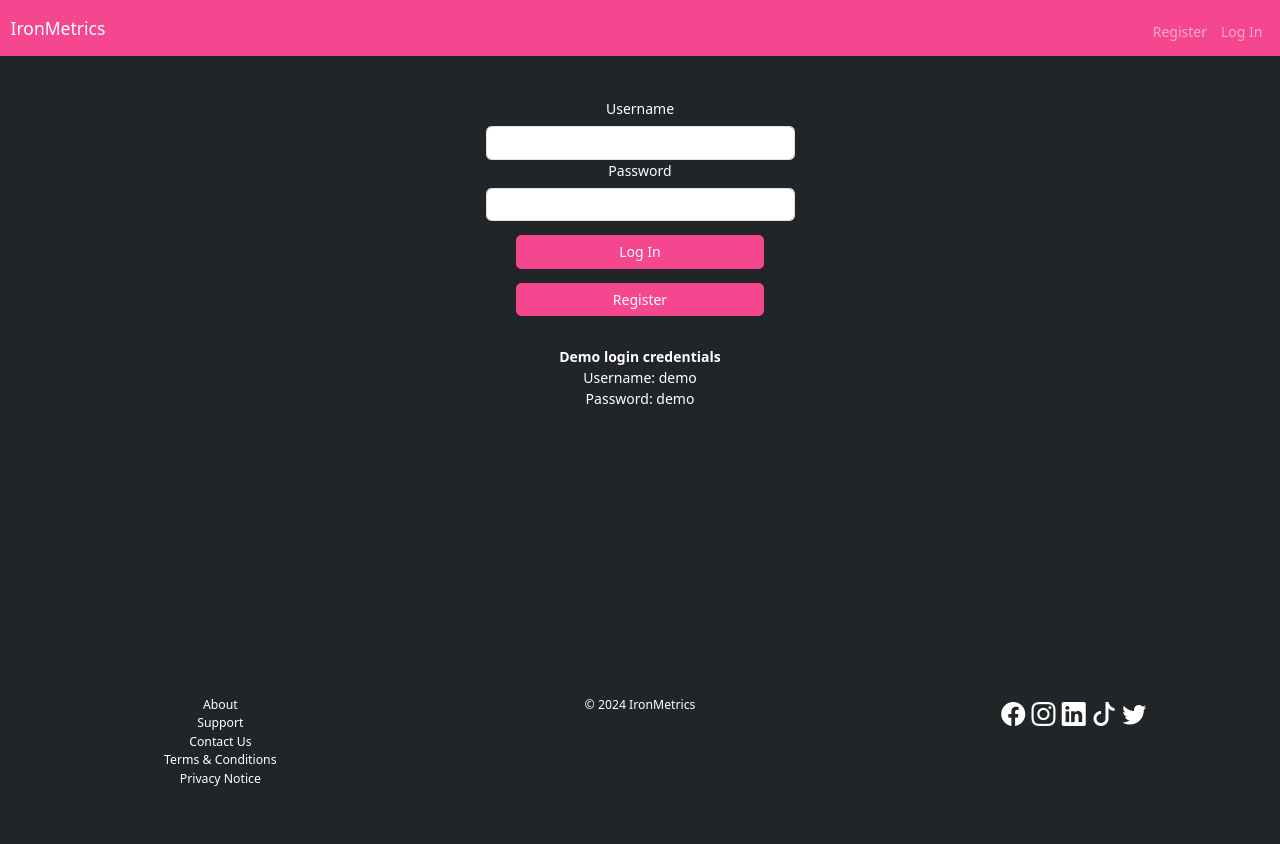
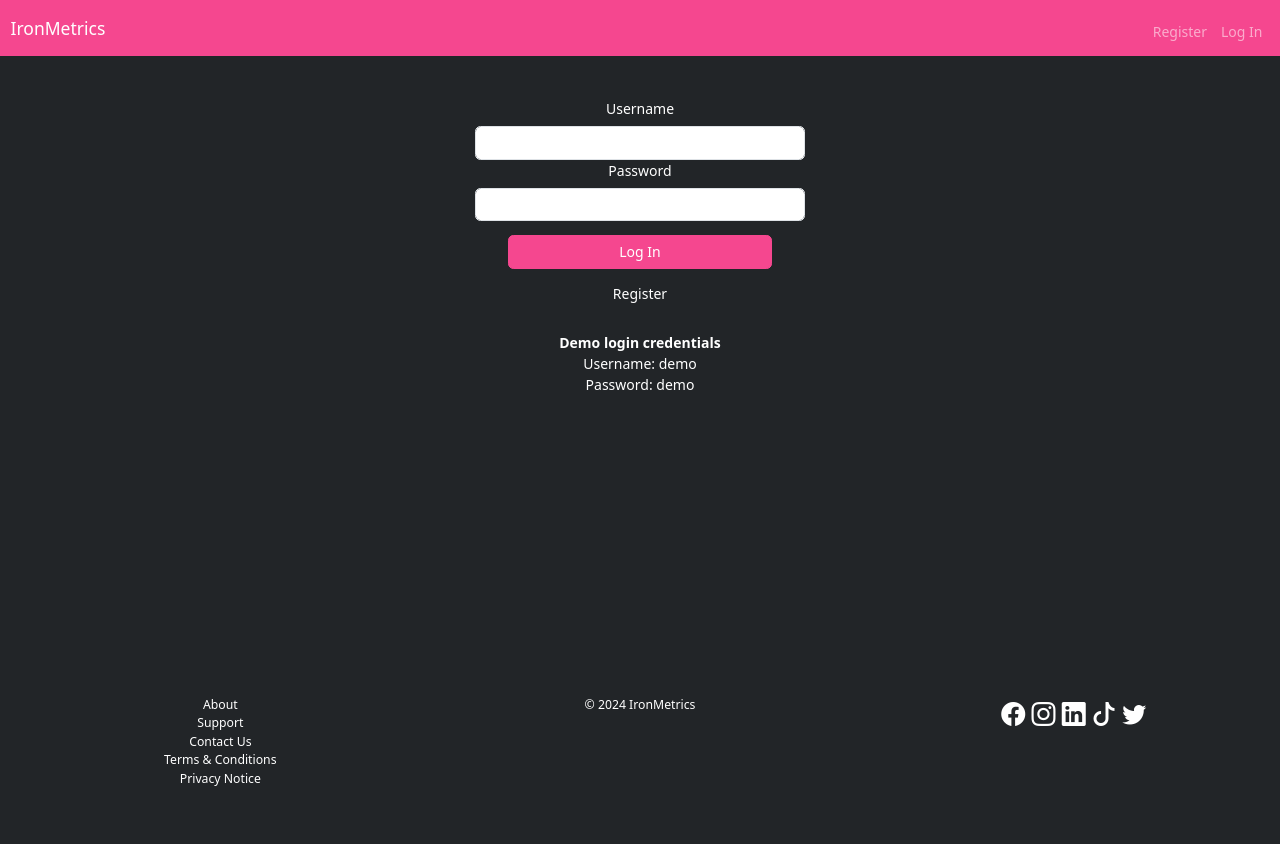
Before and after one commit to je-repo/fitnessapp, a Flask app: page /login in a window 1280 px wide. Run offline with Flask 3, Linux system fonts and the light colour scheme; some libraries are stand-ins or nearby versions.

Commit message:
UI update: login page - simplified HTML & CSS - changed register button to register link

```diff
--- a/static/login.css
+++ b/static/login.css
@@ -1,15 +1,11 @@
 main {
-    display: flex;
-    flex-direction: column;
     height: 80vh;
 }
 
-div:has(> .login-form) {
+.container {
     display: flex;
     flex-direction: column;
-    justify-content: center;
     align-items: center;
-    width: 100%;
 }
 
 .login-form {
@@ -21,10 +17,17 @@ div:has(> .login-form) {
     width: 80%;
 }
 
-.login-button-wrapper {
-    text-align: center;
+#registration-link {
+    display: block;
+    text-decoration: none;
+    color: var(--text-color);
+    margin-top: 1rem;
 }
 
-.login-text {
-    margin-top: 30px;
+#registration-link:hover {
+    color: var(--text-color-hover);
 }
+
+#login-credentials {
+    margin-top: 2rem;
+}
--- a/static/style.css
+++ b/static/style.css
@@ -15,6 +15,7 @@
     --tertiary-color:#f5478f;
 
     --text-color: #FFFFFF;
+    --text-color-hover: #D3D3D3;
 
     font-size: 14px;
 }
--- a/templates/login.html
+++ b/templates/login.html
@@ -7,33 +7,22 @@
 {% block title %}Login{% endblock %}
 
 {% block main %}
-    <div class="container text-center">
+    <!-- <div class="container text-center"> -->
+    <div class="container">
         <!-- login form(POST) -->
-        <form action="/login" method="post" class="row row-cols-1 login-form">
+        <form action="/login" method="post" class="login-form">
             <!-- username -->
-            <div class="col input-wrapper">
                 <label for="username" class="form-label">Username</label>
                 <input type="text" class="form-control" name="username" autocomplete="off">
-            </div>
             <!-- password -->
-            <div class="col input-wrapper">
                 <label for="password" class="form-label">Password</label>
                 <input type="password" class="form-control" name="password">
-            </div>
             <!-- login button -->
-            <div class="login-button-wrapper">
             <button type="submit" class="btn btn-tertiary-color mt-3">Log In</button>
             <!-- /register_login -->
-            <a href="/register_login">
-                <button type="button" class="btn btn-tertiary-color mt-3">Register</button>
-            </a>
-            </div>
+            <a href="/register_login" id="registration-link">Register</a>
         </form>
-
-
-    </div>
-    <div class="login-text">
-        <p>
+        <p id="login-credentials">
             <b>Demo login credentials</b>
             <br>
             Username: demo
```
